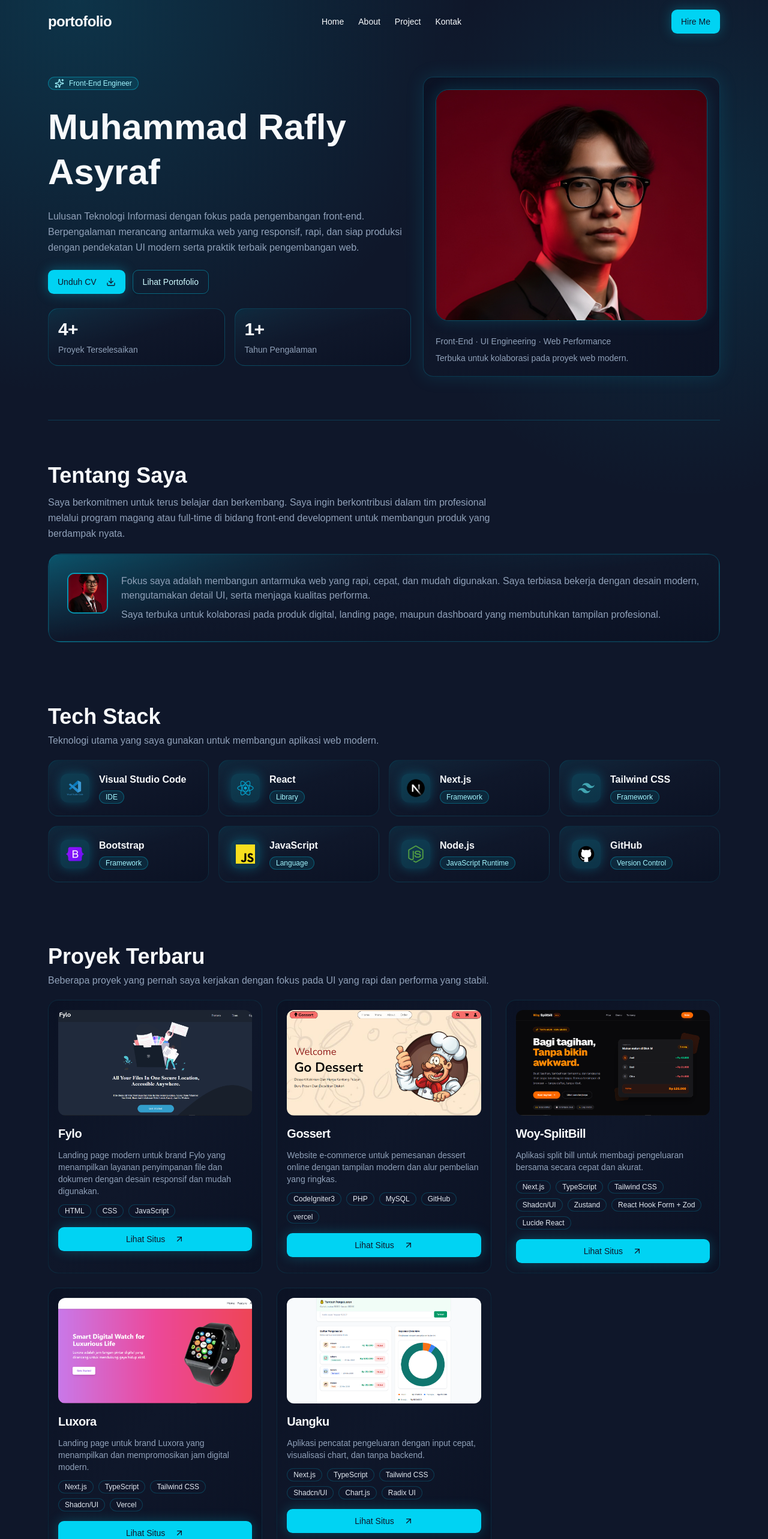
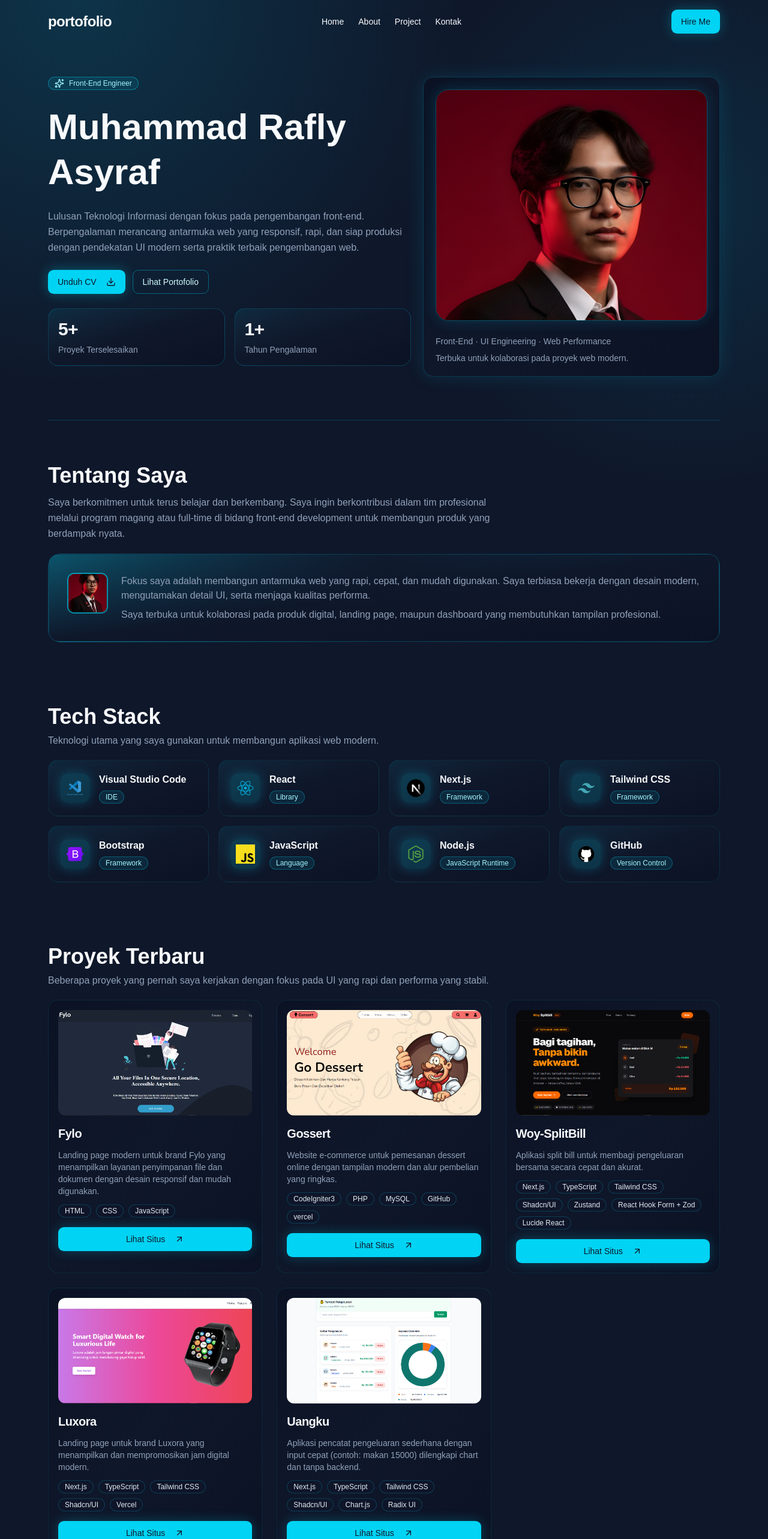
Before and after one commit to Rafly-Asyraf/PORTOFOLIO2, a React (Vite) app: page / in a window 1280 px wide. Shown: the top 2566 px of the page at 60% size. Built offline with nearby package versions, Linux system fonts and the light colour scheme.

Commit message:
docs: update project count and description for "Uangku" app

```diff
--- a/src/App.tsx
+++ b/src/App.tsx
@@ -118,7 +118,7 @@ function App() {
           <div className="grid gap-4 sm:grid-cols-2">
             <Card className="border border-cyan-400/20 bg-gradient-to-br from-cyan-400/10 via-[#0f172a] to-[#0b1224] text-slate-50 shadow-[0_0_0_rgba(6,182,212,0)] transition duration-200 ease-in-out hover:-translate-y-1 hover:shadow-[0_12px_30px_rgba(6,182,212,0.2)]">
               <CardHeader className="p-4">
-                <CardTitle className="text-3xl">4+</CardTitle>
+                <CardTitle className="text-3xl">5+</CardTitle>
                 <CardDescription className="text-slate-400">Proyek Terselesaikan</CardDescription>
               </CardHeader>
             </Card>
--- a/src/data/index.ts
+++ b/src/data/index.ts
@@ -144,7 +144,7 @@ export const listProyek: Project[] = [
     id: 5,
     gambar: Proyek5,
     nama: "Uangku",
-    desk: "Aplikasi pencatat pengeluaran dengan input cepat, visualisasi chart, dan tanpa backend.",
+    desk: "Aplikasi pencatat pengeluaran sederhana dengan input cepat (contoh: makan 15000) dilengkapi chart dan tanpa backend.",
     tools: ["Next.js", "TypeScript", "Tailwind CSS", "Shadcn/UI", "Chart.js", "Radix UI"],
     dad: "500",
     link: "https://uangku-neon.vercel.app/",
```
